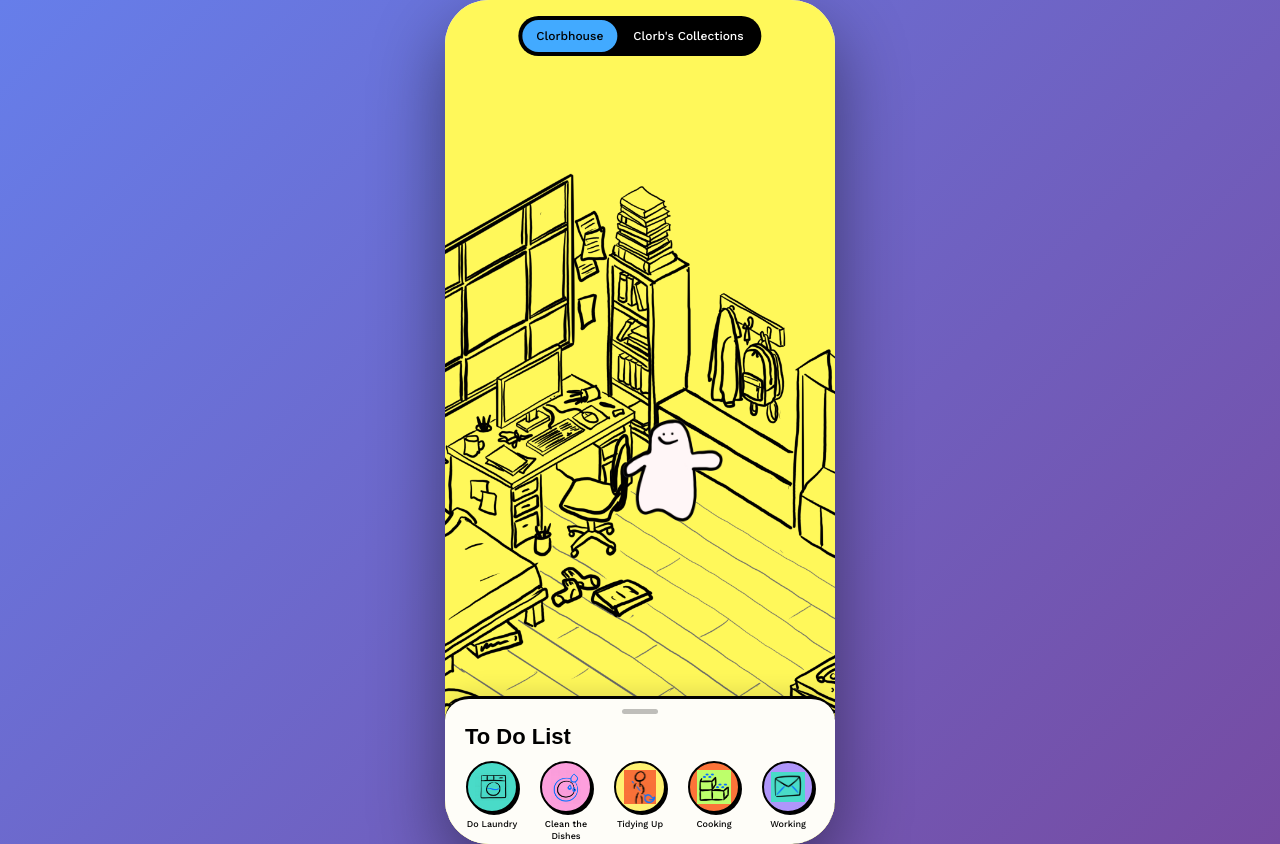
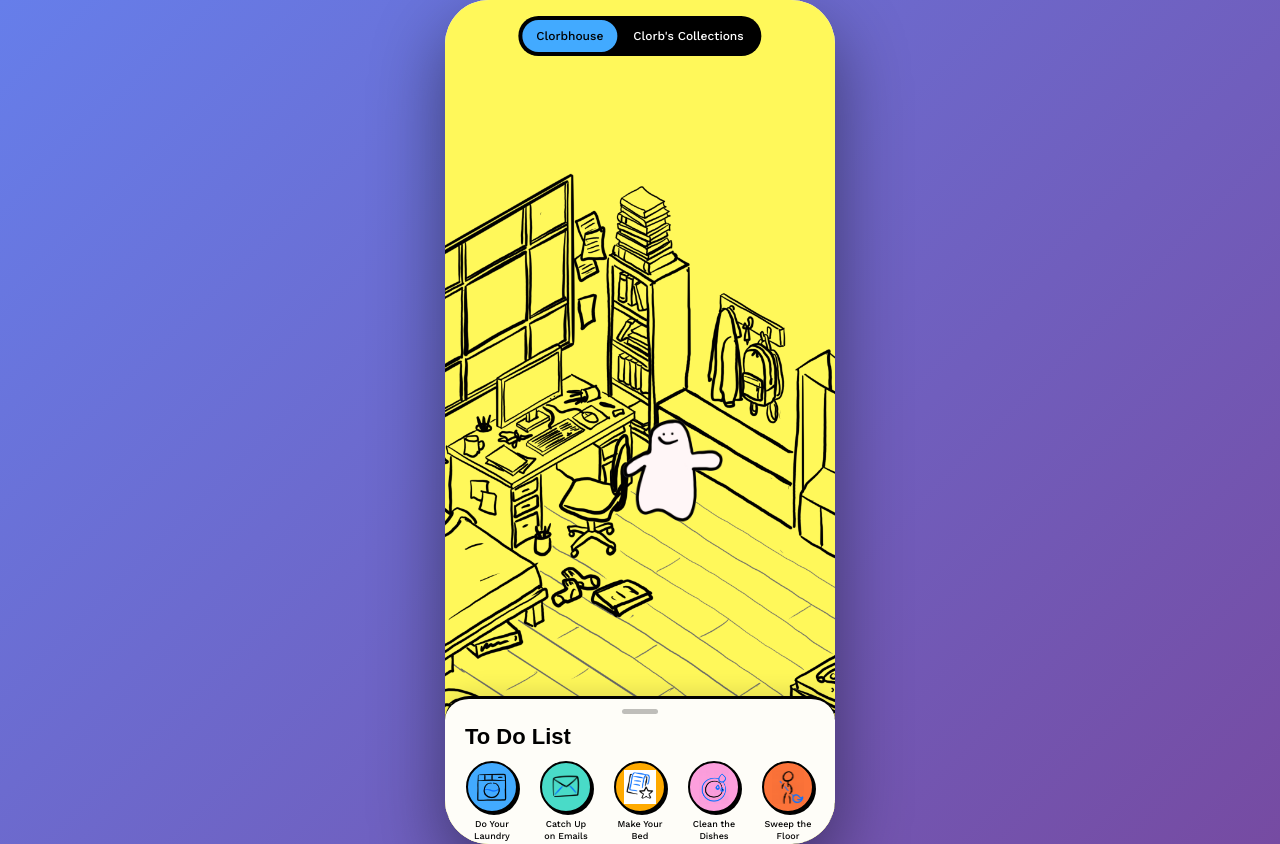
Before and after one commit to cvlases/clorb-house, a React (Vite) app: page /todo in a window 1280 px wide. Built offline with nearby package versions, Linux system fonts and the light colour scheme; no server answers; a web font is replaced by a local one.

Commit message:
backend changes

```diff
--- a/src/app/constants/tasks.ts
+++ b/src/app/constants/tasks.ts
@@ -1,12 +1,32 @@
 export const TASKS = [
   {
     id: "laundry",
-    name: "Do Laundry",
-    actionName: "laundry",
+    name: "Do Your Laundry",
+    actionName: "doing laundry",
+    color: "#42AAFF",
+    emoji: "🧺",
+    estimatedTime: "1.5 - 2 hours",
+    clorbCount: 103,
+    category: "frequent",
+  },
+  {
+    id: "emails",
+    name: "Catch Up on Emails",
+    actionName: "catching up on emails",
     color: "#49DBC8",
-    emoji: "🧺",
-    estimatedTime: "5min per 8 pieces",
-    clorbCount: 103,
+    emoji: "📧",
+    estimatedTime: "10-30 minutes",
+    clorbCount: 214,
+    category: "frequent",
+  },
+  {
+    id: "bed",
+    name: "Make Your Bed",
+    actionName: "making their bed",
+    color: "#FFAA00",
+    emoji: "🛏️",
+    estimatedTime: "2-5 minutes",
+    clorbCount: 156,
     category: "frequent",
   },
   {
@@ -20,53 +40,33 @@ export const TASKS = [
     category: "frequent",
   },
   {
-    id: "tidying",
-    name: "Tidying Up",
-    actionName: "tidying up",
-    color: "#FFF172",
+    id: "sweep",
+    name: "Sweep the Floor",
+    actionName: "sweeping",
+    color: "#FC7339",
     emoji: "🧹",
     estimatedTime: "10-20 minutes",
     clorbCount: 89,
     category: "frequent",
   },
   {
-    id: "cooking",
-    name: "Cooking",
-    actionName: "cooking",
-    color: "#FC7339",
-    emoji: "🍳",
-    estimatedTime: "20-45 minutes",
-    clorbCount: 62,
-    category: "kitchen",
-  },
-  {
-    id: "working",
-    name: "Working",
-    actionName: "working",
+    id: "trash",
+    name: "Take Out the Trash",
+    actionName: "taking out the trash",
     color: "#AF96FB",
-    emoji: "💻",
-    estimatedTime: "25-90 minutes",
-    clorbCount: 214,
+    emoji: "🗑️",
+    estimatedTime: "5-10 minutes",
+    clorbCount: 41,
     category: "frequent",
   },
   {
-    id: "studying",
-    name: "Studying",
-    actionName: "studying",
-    color: "#6BC6FF",
-    emoji: "📚",
-    estimatedTime: "25-60 minutes",
-    clorbCount: 156,
-    category: "frequent",
-  },
-  {
-    id: "errands",
-    name: "Running Errands",
-    actionName: "running errands",
+    id: "misc",
+    name: "Miscellaneous Chore",
+    actionName: "doing a chore",
     color: "#BEFF6C",
-    emoji: "🚗",
-    estimatedTime: "15-60 minutes",
-    clorbCount: 41,
+    emoji: "✅",
+    estimatedTime: "varies",
+    clorbCount: 62,
     category: "frequent",
   },
 ];
--- a/src/app/layouts/LandscapeLayout.tsx
+++ b/src/app/layouts/LandscapeLayout.tsx
@@ -2,6 +2,19 @@ import { Outlet } from "react-router";
 import { PhoneFrame } from "../components/PhoneFrame";
 
 export default function LandscapeLayout() {
+  // On a real phone in landscape the viewport height is ≤ ~500px.
+  // Skip the fixed PhoneFrame and go full-viewport so the background fills edge-to-edge.
+  const isMobileLandscape =
+    typeof window !== "undefined" && window.innerHeight <= 500;
+
+  if (isMobileLandscape) {
+    return (
+      <div style={{ width: "100vw", height: "100dvh", position: "relative", overflow: "hidden" }}>
+        <Outlet />
+      </div>
+    );
+  }
+
   return (
     <PhoneFrame landscape={true}>
       <Outlet />
--- a/src/app/screens/ExecutionRoom.tsx
+++ b/src/app/screens/ExecutionRoom.tsx
@@ -32,7 +32,7 @@ type Phase = "active" | "give-up-confirm" | "vigil" | "complete";
 
 // ─── Mock room data ────────────────────────────────────────────────────────────
 // Replace `makeMockClorbs` with a backend fetch when ready.
-const ALL_TASK_IDS = ["laundry", "dishes", "tidying", "cooking", "working", "studying", "errands"];
+const ALL_TASK_IDS = ["laundry", "emails", "bed", "dishes", "sweep", "trash", "misc"];
 
 const ROOM_POSITIONS = [
   { xPct: 10, yPct: 30 },
@@ -77,7 +77,7 @@ export default function ExecutionRoom() {
   const duration   = parseInt(searchParams.get("duration") || "30");
 
   const currentTask = getTaskById(task);
-  const { roomClorbs, leaveRoom } = useRoom(currentTask.id);
+  const { roomClorbs, leaveRoom, updateMessage } = useRoom(currentTask.id);
   const { startSession, completeSession, abandonSession } = useChoreSession();
   const vigilCircle   = useRef<ReturnType<typeof getVigilPositions>>([]);
 
@@ -135,7 +135,8 @@ export default function ExecutionRoom() {
         if (prev <= 1) {
           clearInterval(t);
           setPhase("complete");
-          completeSession().then(() => leaveRoom());
+          leaveRoom();
+          completeSession();
           setTimeout(() => navigate("/reward"), 600);
           return 0;
         }
@@ -168,7 +169,7 @@ export default function ExecutionRoom() {
     setTimeout(() => setVigilStep(2), 2000);       // (2) surrounding clorbs form circle
     setTimeout(() => setVigilStep(3), 3800);       // (3) gravestone rises + user clorb vanishes
     setTimeout(() => setVigilStep(4), 6000);       // (4) dark overlay + text
-    setTimeout(() => { leaveRoom(); navigate("/todo"); }, 11000); // (5) navigate
+    setTimeout(async () => { await leaveRoom(); navigate("/todo"); }, 11000); // (5) navigate
   }, [navigate, roomClorbs.length, abandonSession, leaveRoom]);
 
   const minutes = Math.floor(timeLeft / 60);
@@ -261,7 +262,7 @@ export default function ExecutionRoom() {
             onMouseEnter={() => {
               if (!isUser && phase === "active") {
                 setHoveredClorb(clorb.id);
-                setHoveredMessage(getSpeechLine(clorb.taskId));
+                setHoveredMessage(clorb.userMessage ?? getSpeechLine(clorb.taskId));
               }
             }}
             onMouseLeave={() => setHoveredClorb(null)}
@@ -269,7 +270,7 @@ export default function ExecutionRoom() {
               if (!isUser && phase === "active") {
                 const t = setTimeout(() => {
                   setHoveredClorb(clorb.id);
-                  setHoveredMessage(getSpeechLine(clorb.taskId));
+                  setHoveredMessage(clorb.userMessage ?? getSpeechLine(clorb.taskId));
                 }, 300);
                 return () => clearTimeout(t);
               }
@@ -392,7 +393,7 @@ export default function ExecutionRoom() {
               style={{ width: 8, height: 8, borderRadius: "50%", backgroundColor: "#beff6c", border: "1px solid black" }}
             />
             <p style={{ fontFamily: "'Work Sans', sans-serif", fontSize: 12, color: "black" }}>
-              <strong>{currentTask.clorbCount}</strong> Clorbs {currentTask.actionName}
+              <strong>{roomClorbs.length || currentTask.clorbCount}</strong> Clorbs {currentTask.actionName}
             </p>
           </div>
 
@@ -401,7 +402,7 @@ export default function ExecutionRoom() {
             {[
               { label: "+5m",  bg: "#d99bfe", action: () => { setTimeLeft(p => p + 300); setAddTimeFlash(5); setTimeout(() => setAddTimeFlash(null), 1200); } },
               { label: "+10m", bg: "#6bc6ff", action: () => { setTimeLeft(p => p + 600); setAddTimeFlash(10); setTimeout(() => setAddTimeFlash(null), 1200); } },
-              { icon: <Check size={18} />, bg: "#beff6c", action: () => { setPhase("complete"); completeSession().then(() => leaveRoom()); setTimeout(() => navigate("/reward"), 600); } },
+              { icon: <Check size={18} />, bg: "#beff6c", action: () => { setPhase("complete"); leaveRoom(); completeSession(); setTimeout(() => navigate("/reward"), 600); } },
               { icon: <X size={18} />,    bg: "#ff576a", action: () => setPhase("give-up-confirm") },
             ].map((btn, i) => (
               <motion.button
@@ -476,7 +477,9 @@ export default function ExecutionRoom() {
                 onChange={(e) => setDraftMsg(e.target.value)}
                 onKeyDown={(e) => {
                   if (e.key === "Enter" && draftMsg.trim()) {
-                    setUserMessage(draftMsg.trim());
+                    const msg = draftMsg.trim();
+                    setUserMessage(msg);
+                    updateMessage(msg);
                     setShowMsgInput(false);
                   }
                 }}
@@ -498,7 +501,9 @@ export default function ExecutionRoom() {
                   <motion.button
                     onClick={() => {
                       if (draftMsg.trim()) {
-                        setUserMessage(draftMsg.trim());
+                        const msg = draftMsg.trim();
+                        setUserMessage(msg);
+                        updateMessage(msg);
                         setShowMsgInput(false);
                       }
                     }}
--- a/src/config/rewards.js
+++ b/src/config/rewards.js
@@ -14,7 +14,7 @@ export const REWARDS = [
   {
     id: 'design',
     name: 'The Design Sprint Survivor',
-    requiresChoreType: 'working',
+    requiresChoreType: 'emails',
     requiresCount: 3,
     reward: '$5 credit for a digital asset store (fonts, UI kits...)',
     emoji: '🎨',
@@ -22,7 +22,7 @@ export const REWARDS = [
   {
     id: 'polyglot',
     name: 'The Polyglot Pack',
-    requiresChoreType: 'studying',
+    requiresChoreType: 'bed',
     requiresCount: 4,
     reward: '1-month premium language learning subscription',
     emoji: '🗣️',
@@ -30,7 +30,7 @@ export const REWARDS = [
   {
     id: 'commuter',
     name: "The Commuter's Relief",
-    requiresChoreType: 'errands',
+    requiresChoreType: 'trash',
     requiresCount: 2,
     reward: 'Free premium car wash coupon',
     emoji: '🚗',
@@ -46,7 +46,7 @@ export const REWARDS = [
   {
     id: 'datenight',
     name: 'The Date Night Stash',
-    requiresChoreType: 'tidying',
+    requiresChoreType: 'sweep',
     requiresCount: 2,
     reward: 'Buy-One-Get-One AMC movie ticket voucher',
     emoji: '🎬',
@@ -55,11 +55,11 @@ export const REWARDS = [
 
 // Map chore type id → display label for requirements UI
 export const CHORE_LABELS = {
-  laundry:  'laundry session',
-  dishes:   'dishes session',
-  tidying:  'tidying session',
-  cooking:  'cooking session',
-  working:  'work session',
-  studying: 'study session',
-  errands:  'errand run',
+  laundry: 'laundry session',
+  emails:  'email session',
+  bed:     'bed-making session',
+  dishes:  'dishes session',
+  sweep:   'sweep session',
+  trash:   'trash run',
+  misc:    'misc chore',
 }
--- a/src/hooks/useLiveCounts.js
+++ b/src/hooks/useLiveCounts.js
@@ -3,9 +3,7 @@ import { supabase } from '../lib/supabase'
 
 /**
  * useLiveCounts — subscribes (read-only) to all chore room presence channels
- * and returns a map of { [choreType]: count } updated in real time.
- *
- * Used by TodoList to show how many Clorbs are currently in each room.
+ * and returns a live map of { [choreType]: count }.
  */
 export function useLiveCounts(choreTypes) {
   const [counts, setCounts] = useState({})
@@ -16,10 +14,15 @@ export function useLiveCounts(choreTypes) {
     const channels = choreTypes.map((type) => {
       const ch = supabase.channel(`room:${type}`)
 
-      ch.on('presence', { event: 'sync' }, () => {
+      const update = () => {
         const count = Object.values(ch.presenceState()).flat().length
         setCounts((prev) => ({ ...prev, [type]: count }))
-      }).subscribe()
+      }
+
+      ch.on('presence', { event: 'sync' },  update)
+        .on('presence', { event: 'join' },  update)
+        .on('presence', { event: 'leave' }, update)
+        .subscribe()
 
       return ch
     })
--- a/src/styles/index.css
+++ b/src/styles/index.css
@@ -28,9 +28,10 @@ h1, h2, h3, h4, h5, h6 {
   overflow: hidden;
 }
 
-/* On mobile, root fills the screen */
-@media (max-width: 767px) {
+/* On mobile (portrait or landscape), root fills the screen */
+@media (max-width: 767px), (max-height: 500px) {
   html, body, #root {
+    width: 100%;
     height: 100dvh;
     overflow: hidden;
   }
```
Also changed, not shown: src/app/constants/taskConfig.ts (+53 -53 lines), src/hooks/useRoom.js (+43 -39 lines), src/assets/icons/laundry_icon.png.
